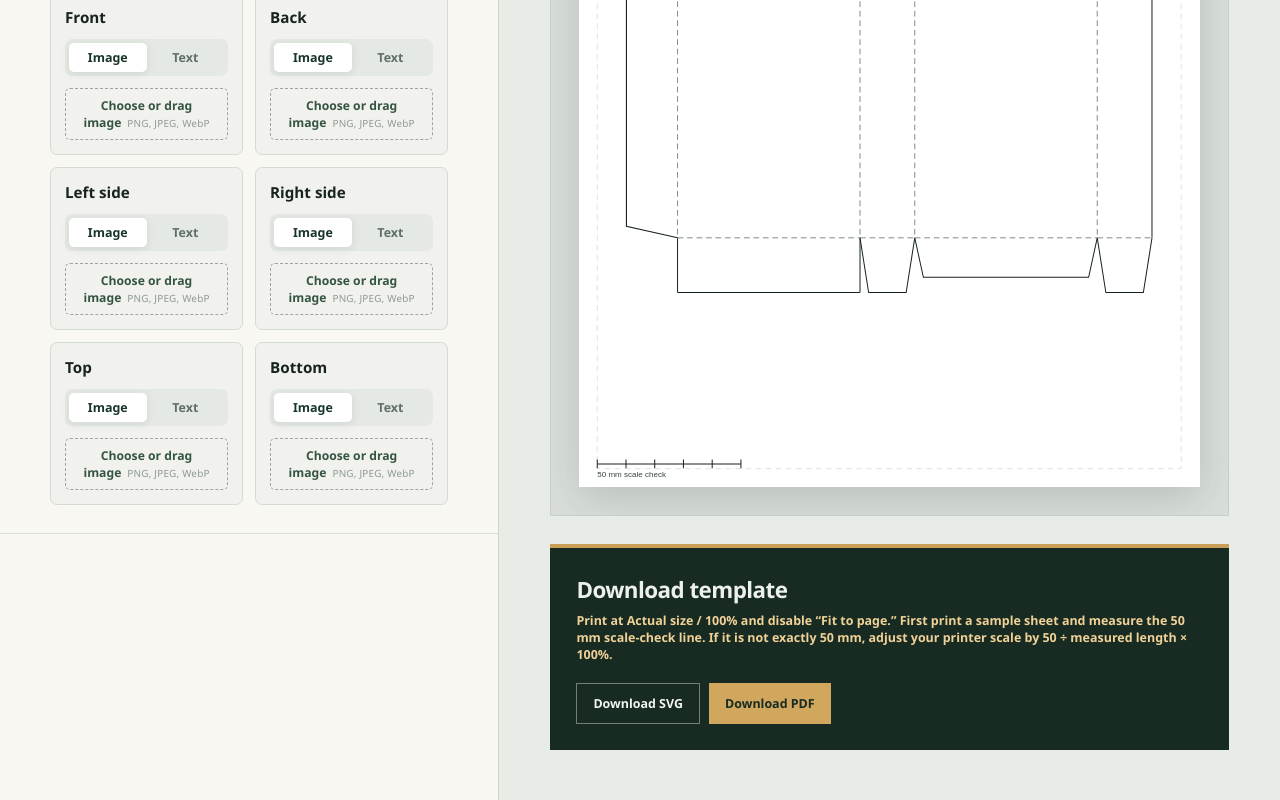
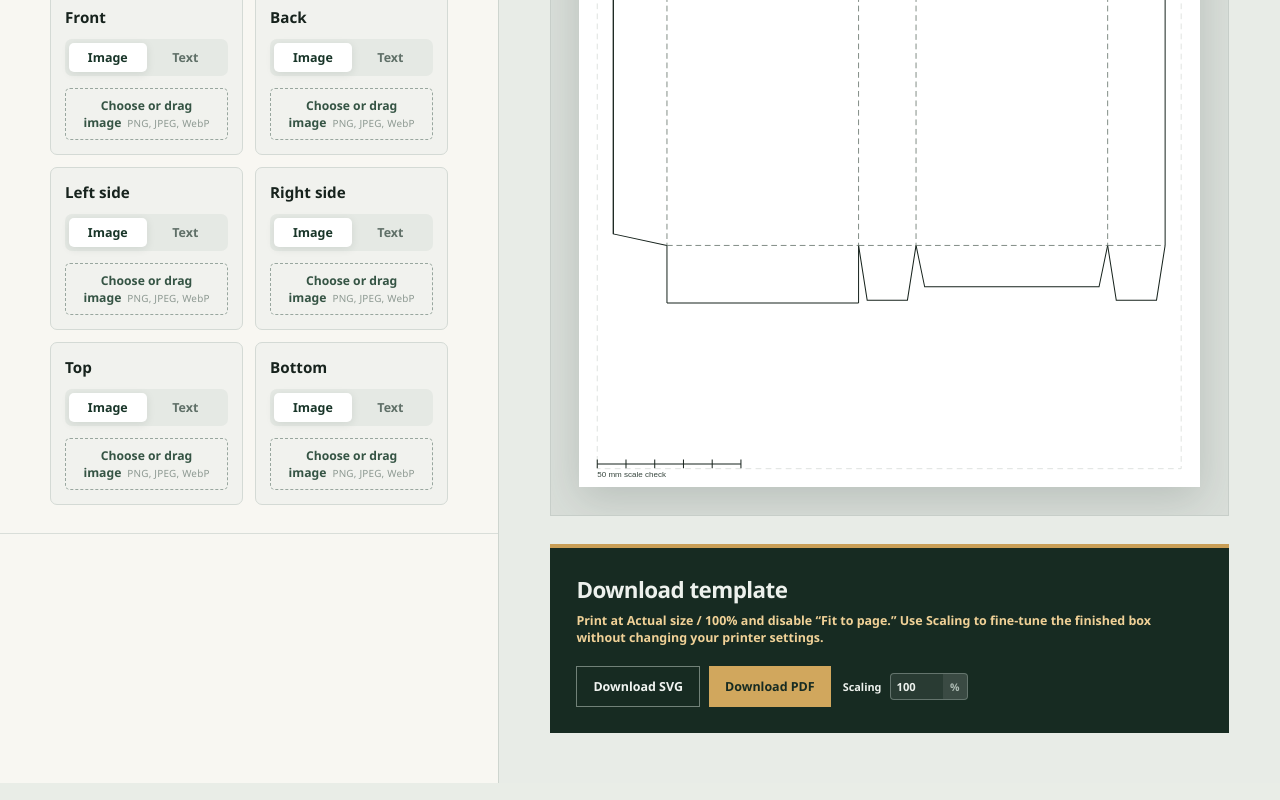
Before and after one commit to dprather12/tuckbox-gen, a React (Vite) app: page / in a window 1280 px wide. Shown: the part 561-1361 px from the top of the page. Built offline with nearby package versions, Linux system fonts and the light colour scheme.

Commit message:
add scaling setting

```diff
--- a/src/App.tsx
+++ b/src/App.tsx
@@ -9,6 +9,7 @@ import {
   fitsOnPaper,
   geometriesForPage,
   resolvePaper,
+  scaleDielineGeometry,
   fromMillimeters,
   toMillimeters
 } from "./geometry";
@@ -32,6 +33,7 @@ import type {
 } from "./types";
 
 const faces: FaceName[] = ["front", "back", "left", "right", "top", "bottom"];
+const INTERNAL_PRINT_BASELINE = 1.05;
 
 export default function App() {
   const [initialPreferences] = useState(loadPreferences);
@@ -42,6 +44,7 @@ export default function App() {
     initialPreferences.customPaperDimensions
   );
   const [orientation, setOrientation] = useState<Orientation>(initialPreferences.orientation);
+  const [printPercentage, setPrintPercentage] = useState(initialPreferences.printPercentage);
   const [bottomClosure, setBottomClosure] = useState<BottomClosure>(initialPreferences.bottomClosure);
   const [manualGlueTab, setManualGlueTab] = useState(initialPreferences.manualGlueTab);
   const [glueTabWidth, setGlueTabWidth] = useState(initialPreferences.glueTabWidth);
@@ -65,6 +68,7 @@ export default function App() {
       paperSize,
       customPaperDimensions,
       orientation,
+      printPercentage,
       bottomClosure,
       manualGlueTab,
       glueTabWidth,
@@ -82,6 +86,7 @@ export default function App() {
     paperSize,
     customPaperDimensions,
     orientation,
+    printPercentage,
     bottomClosure,
     manualGlueTab,
     glueTabWidth,
@@ -111,17 +116,27 @@ export default function App() {
       ),
     [dimensionsMm, bottomClosure, manualGlueTab, glueTabWidth, unit]
   );
+  const printPercentageValid =
+    Number.isFinite(printPercentage) &&
+    printPercentage >= 25 &&
+    printPercentage <= 200;
+  const effectivePrintScale =
+    INTERNAL_PRINT_BASELINE * (printPercentageValid ? printPercentage : 100) / 100;
+  const printGeometry = useMemo(
+    () => scaleDielineGeometry(rawGeometry, effectivePrintScale),
+    [rawGeometry, effectivePrintScale]
+  );
   const paper = useMemo(
     () =>
       resolvePaper(
         paperSize,
         orientation,
-        rawGeometry.totalWidth,
-        rawGeometry.totalHeight,
+        printGeometry.totalWidth,
+        printGeometry.totalHeight,
         fillPage,
         customPaperDimensions
       ),
-    [paperSize, orientation, rawGeometry, fillPage, customPaperDimensions]
+    [paperSize, orientation, printGeometry, fillPage, customPaperDimensions]
   );
   const geometries = useMemo(
     () =>
@@ -130,9 +145,19 @@ export default function App() {
         paper,
         fillPage,
         bottomClosure,
-        manualGlueTab ? toMillimeters(glueTabWidth, unit) : undefined
+        manualGlueTab ? toMillimeters(glueTabWidth, unit) : undefined,
+        effectivePrintScale
       ),
-    [dimensionsMm, paper, fillPage, bottomClosure, manualGlueTab, glueTabWidth, unit]
+    [
+      dimensionsMm,
+      paper,
+      fillPage,
+      bottomClosure,
+      manualGlueTab,
+      glueTabWidth,
+      unit,
+      effectivePrintScale
+    ]
   );
   const geometry = geometries[0];
   const displayedGlueTabWidth = manualGlueTab
@@ -158,9 +183,10 @@ export default function App() {
   const fits =
     dimensionsValid &&
     paperDimensionsValid &&
-    fitsOnPaper(rawGeometry.totalWidth, rawGeometry.totalHeight, paper);
-  const requiredWidth = rawGeometry.totalWidth + BLEED_MM * 2 + SAFE_MARGIN_MM * 2;
-  const requiredHeight = rawGeometry.totalHeight + BLEED_MM * 2 + SAFE_MARGIN_MM * 2;
+    printPercentageValid &&
+    fitsOnPaper(printGeometry.totalWidth, printGeometry.totalHeight, paper);
+  const requiredWidth = printGeometry.totalWidth + BLEED_MM * 2 + SAFE_MARGIN_MM * 2;
+  const requiredHeight = printGeometry.totalHeight + BLEED_MM * 2 + SAFE_MARGIN_MM * 2;
 
   const setDimension = (key: keyof BoxDimensions, value: string) => {
     setDimensions((current) => ({ ...current, [key]: Number(value) }));
@@ -265,6 +291,7 @@ export default function App() {
         paper: paper.name,
         orientation: paper.orientation,
         copies_per_sheet: geometries.length,
+        print_percentage: printPercentage,
         artwork_faces: decoratedFaceCount
       });
     } catch (error) {
@@ -568,9 +595,11 @@ export default function App() {
             <div className="status-card error">Enter positive values for all three box dimensions.</div>
           ) : !paperDimensionsValid ? (
             <div className="status-card error">Enter positive values for both custom paper dimensions.</div>
+          ) : !printPercentageValid ? (
+            <div className="status-card error">Enter a template size between 25% and 200%.</div>
           ) : !fits ? (
             <div className="status-card error">
-              <strong>This box will not fit at 100% scale.</strong>
+              <strong>This box will not fit at the selected template size.</strong>
               <span>
                 Required sheet area: {requiredWidth.toFixed(1)} × {requiredHeight.toFixed(1)} mm.
                 Available paper: {paper.width.toFixed(1)} × {paper.height.toFixed(1)} mm.
@@ -606,7 +635,26 @@ export default function App() {
                 sheet and measure the 50 mm scale-check line. If it is not exactly 50 mm,
                 adjust your printer scale by 50 ÷ measured length × 100%.
               </p>
+              <p className="print-instruction print-instruction-current">
+                Print at Actual size / 100% and disable “Fit to page.” Use Scaling
+                to fine-tune the finished box without changing your printer settings.
+              </p>
             </div>
+            <div className="export-controls">
+              <label className="print-percentage-field">
+                <span>Scaling</span>
+                <div className="print-percentage-input">
+                  <input
+                    type="number"
+                    min="25"
+                    max="200"
+                    step="1"
+                    value={printPercentage}
+                    onChange={(event) => setPrintPercentage(Number(event.target.value))}
+                  />
+                  <b>%</b>
+                </div>
+              </label>
               <div className="export-actions">
                 <button
                   className="secondary-button"
@@ -620,6 +668,7 @@ export default function App() {
                       paper: paper.name,
                       orientation: paper.orientation,
                       copies_per_sheet: geometries.length,
+                      print_percentage: printPercentage,
                       artwork_faces: decoratedFaceCount
                     });
                   }}
@@ -630,6 +679,7 @@ export default function App() {
                 {exporting ? "Building PDF…" : "Download PDF"}
               </button>
               </div>
+            </div>
           </section>
         </section>
       </div>
--- a/src/geometry.ts
+++ b/src/geometry.ts
@@ -66,6 +66,39 @@ export function calculateDieline(
         ? { x: glueTab + w + d, y: bodyY + h, width: w, height: d * 0.72 }
         : undefined,
     bottomClosure
+  };
+}
+
+export function scaleDielineGeometry(
+  geometry: Omit<DielineGeometry, "pageX" | "pageY">,
+  scale: number
+): Omit<DielineGeometry, "pageX" | "pageY"> {
+  const scaleRect = (rect: Rect): Rect => ({
+    x: rect.x * scale,
+    y: rect.y * scale,
+    width: rect.width * scale,
+    height: rect.height * scale
+  });
+
+  return {
+    ...geometry,
+    totalWidth: geometry.totalWidth * scale,
+    totalHeight: geometry.totalHeight * scale,
+    bodyY: geometry.bodyY * scale,
+    glueTab: geometry.glueTab * scale,
+    flapDepth: geometry.flapDepth * scale,
+    tuckLip: geometry.tuckLip * scale,
+    panels: {
+      back: scaleRect(geometry.panels.back),
+      left: scaleRect(geometry.panels.left),
+      front: scaleRect(geometry.panels.front),
+      right: scaleRect(geometry.panels.right)
+    },
+    top: scaleRect(geometry.top),
+    bottom: scaleRect(geometry.bottom),
+    bottomUnderFlap: geometry.bottomUnderFlap
+      ? scaleRect(geometry.bottomUnderFlap)
+      : undefined
   };
 }
 
@@ -175,9 +208,13 @@ export function geometryForPage(
   dimensions: BoxDimensions,
   paper: Paper,
   bottomClosure: BottomClosure = "tuck",
-  glueTabOverride?: number
+  glueTabOverride?: number,
+  scale = 1
 ): DielineGeometry {
-  const geometry = calculateDieline(dimensions, bottomClosure, glueTabOverride);
+  const geometry = scaleDielineGeometry(
+    calculateDieline(dimensions, bottomClosure, glueTabOverride),
+    scale
+  );
   return {
     ...geometry,
     pageX: (paper.width - geometry.totalWidth) / 2,
@@ -190,20 +227,24 @@ export function geometriesForPage(
   paper: Paper,
   fillPage: boolean,
   bottomClosure: BottomClosure = "tuck",
-  glueTabOverride?: number
+  glueTabOverride?: number,
+  scale = 1
 ): DielineGeometry[] {
   if (!fillPage) {
-    return [geometryForPage(dimensions, paper, bottomClosure, glueTabOverride)];
+    return [geometryForPage(dimensions, paper, bottomClosure, glueTabOverride, scale)];
   }
 
-  const geometry = calculateDieline(dimensions, bottomClosure, glueTabOverride);
+  const geometry = scaleDielineGeometry(
+    calculateDieline(dimensions, bottomClosure, glueTabOverride),
+    scale
+  );
   const footprintWidth = geometry.totalWidth + BLEED_MM * 2;
   const footprintHeight = geometry.totalHeight + BLEED_MM * 2;
   const columns = Math.floor((paper.width - SAFE_MARGIN_MM * 2) / footprintWidth);
   const rows = Math.floor((paper.height - SAFE_MARGIN_MM * 2) / footprintHeight);
 
   if (columns < 1 || rows < 1) {
-    return [geometryForPage(dimensions, paper, bottomClosure, glueTabOverride)];
+    return [geometryForPage(dimensions, paper, bottomClosure, glueTabOverride, scale)];
   }
 
   const layoutWidth = columns * footprintWidth;
--- a/src/preferences.ts
+++ b/src/preferences.ts
@@ -16,6 +16,7 @@ export interface Preferences {
   paperSize: PaperSize;
   customPaperDimensions: PaperDimensions;
   orientation: Orientation;
+  printPercentage: number;
   bottomClosure: BottomClosure;
   manualGlueTab: boolean;
   glueTabWidth: number;
@@ -41,6 +42,7 @@ export const DEFAULT_PREFERENCES: Preferences = {
     height: 279.4
   },
   orientation: "landscape",
+  printPercentage: 100,
   bottomClosure: "glued",
   manualGlueTab: false,
   glueTabWidth: 0.6,
@@ -89,6 +91,12 @@ export function loadPreferences(): Preferences {
         stored.orientation === "landscape"
           ? stored.orientation
           : DEFAULT_PREFERENCES.orientation,
+      printPercentage:
+        isPositiveNumber(stored.printPercentage) &&
+        stored.printPercentage >= 25 &&
+        stored.printPercentage <= 200
+          ? stored.printPercentage
+          : DEFAULT_PREFERENCES.printPercentage,
       bottomClosure: stored.bottomClosure === "glued" || stored.bottomClosure === "tuck"
         ? stored.bottomClosure
         : DEFAULT_PREFERENCES.bottomClosure,
--- a/src/styles.css
+++ b/src/styles.css
@@ -516,6 +516,7 @@ select { width: 100%; padding: 11px; border: 1px solid #c9d1cb; border-radius: 5
 .export-card p { margin: 7px 0 0; color: #adbbb3; font-size: .78rem; }
 .export-card strong { color: #f0d197; }
 .export-card .print-instruction { color: #f0d197; font-weight: 700; }
+.export-card .print-instruction:not(.print-instruction-current) { display: none; }
 .check-label { grid-column: 1 / -1; display: flex; gap: 8px; color: #bdc8c1; font-size: .74rem; }
 .check-label input { accent-color: #c99e56; }
 .white-flaps-option {
@@ -585,7 +586,50 @@ select { width: 100%; padding: 11px; border: 1px solid #c9d1cb; border-radius: 5
   margin: 0;
   accent-color: #315a46;
 }
-.export-actions { display: flex; justify-content: flex-start; gap: 9px; }
+.export-controls {
+  display: flex;
+  align-items: center;
+  justify-content: flex-start;
+  gap: 12px;
+  flex-wrap: wrap;
+}
+.print-percentage-field {
+  display: flex;
+  align-items: center;
+  gap: 8px;
+  order: 2;
+  color: #edf1ed;
+  font-size: .68rem;
+  font-weight: 650;
+}
+.print-percentage-input {
+  display: flex;
+  width: 78px;
+  overflow: hidden;
+  border: 1px solid rgba(173, 187, 179, .45);
+  border-radius: 4px;
+  background: rgba(255,255,255,.08);
+}
+.print-percentage-input:focus-within { border-color: #d1a75d; }
+.print-percentage-input input {
+  min-width: 0;
+  width: 100%;
+  padding: 5px 6px;
+  border: 0;
+  outline: 0;
+  color: #edf1ed;
+  background: transparent;
+  font-size: .7rem;
+}
+.print-percentage-input b {
+  display: grid;
+  place-items: center;
+  padding: 0 7px;
+  color: #adbbb3;
+  background: rgba(255,255,255,.08);
+  font-size: .66rem;
+}
+.export-actions { display: flex; justify-content: flex-start; gap: 9px; order: 1; }
 .primary-button, .secondary-button { border: 0; padding: 11px 16px; font-weight: 800; font-size: .78rem; }
 .primary-button { background: #d1a75d; color: #172b22; }
 .secondary-button { background: transparent; color: #f1f4f1; border: 1px solid #718178; }
@@ -606,6 +650,7 @@ select { width: 100%; padding: 11px; border: 1px solid #c9d1cb; border-radius: 5
   .control-section, .preview-column { padding-left: 20px; padding-right: 20px; }
   .preview-toolbar, .status-card, .export-card { align-items: start; }
   .export-card { grid-template-columns: 1fr; }
+  .export-controls { justify-items: stretch; }
   .export-actions { grid-column: 1; width: 100%; }
   .export-actions button { flex: 1; }
   .paper-stage { padding: 12px; min-height: 360px; }
```
Lines whose indentation alone changed are shown as unchanged.
